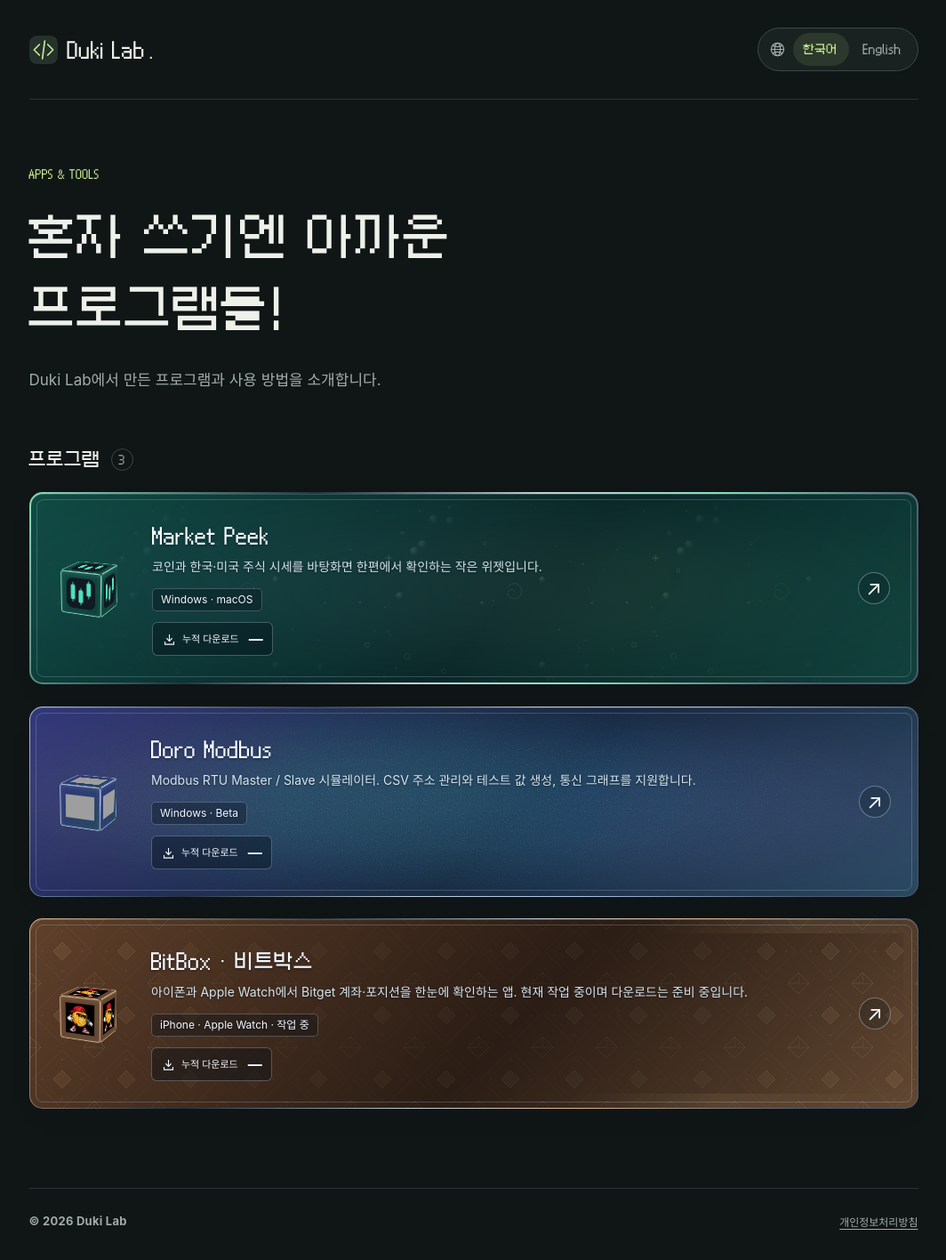
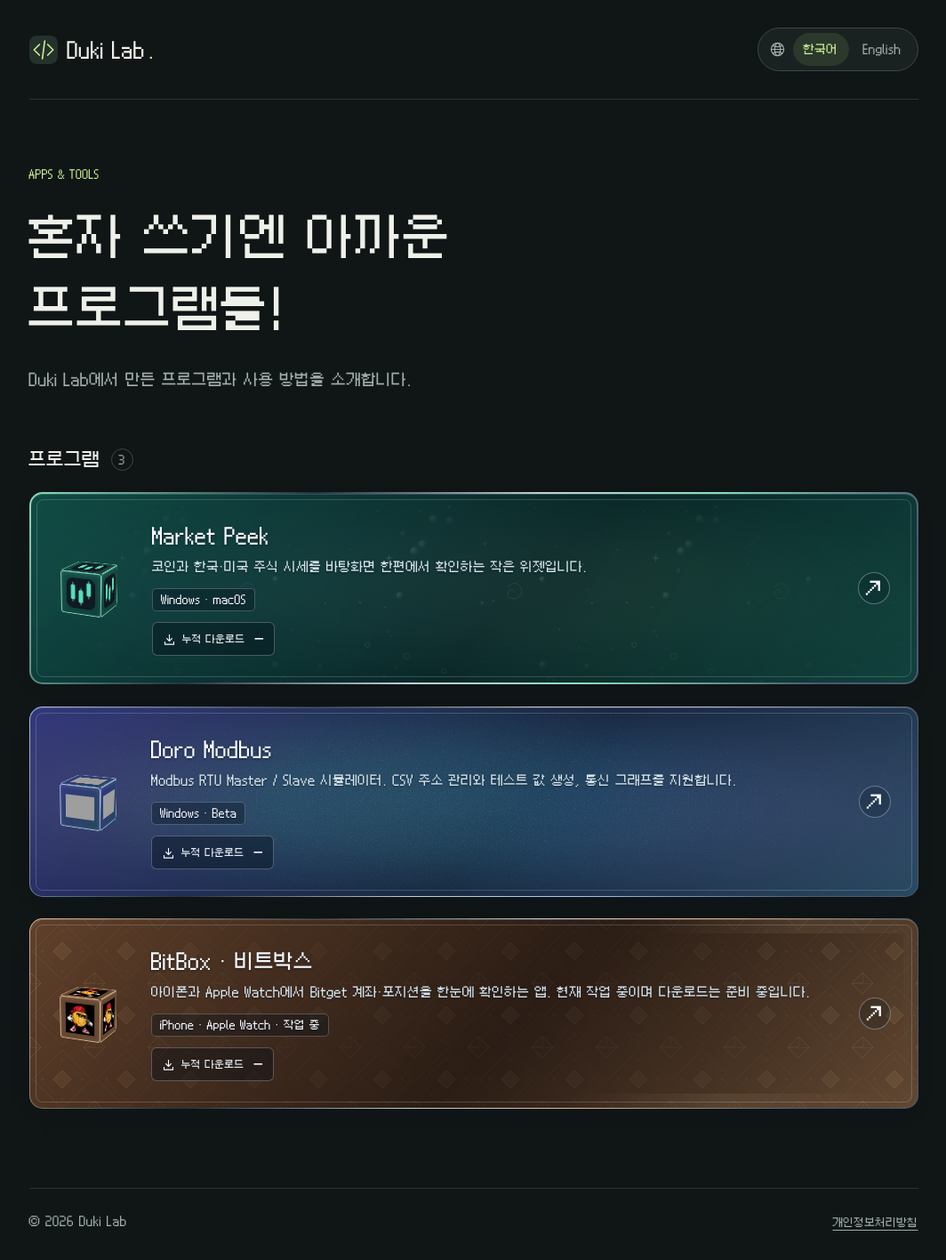
Before and after one commit to Duki-Programming/duki-programming.github.io, a Jekyll site: the page built from index.html, in a window 1280 px wide. Shown: the whole page at 89% size, without its empty margins (100-1164 px from the left). Built offline with Jekyll 4.4.1, drawn with Linux system fonts in a browser that asks for light colours; some web fonts are replaced; grey boxes are pictures that could not be loaded.

Commit message:
Use Galmuri for catalog descriptions and labels

```diff
--- a/_layouts/catalog.html
+++ b/_layouts/catalog.html
@@ -15,7 +15,6 @@
   <link rel="alternate" hreflang="ko" href="{{ page.ko_url | absolute_url }}">
   <link rel="alternate" hreflang="en" href="{{ page.en_url | absolute_url }}">
   <link rel="icon" href="{{ '/assets/brand.svg' | relative_url }}" type="image/svg+xml">
-  <link rel="preload" href="{{ '/assets/fonts/PretendardVariable.woff2' | relative_url }}" as="font" type="font/woff2" crossorigin>
   <link rel="preload" href="{{ '/assets/fonts/Galmuri9.woff2' | relative_url }}" as="font" type="font/woff2" crossorigin>
   <link rel="stylesheet" href="{{ '/assets/css/catalog.css' | relative_url }}">
   <script defer src="{{ '/assets/js/card-tilt.js' | relative_url }}"></script>
--- a/assets/css/catalog.css
+++ b/assets/css/catalog.css
@@ -33,7 +33,8 @@
 .product-about__platform { display: inline-block; margin: 0 0 22px; padding: 7px 12px; border: 1px solid var(--line-strong); border-radius: 6px; color: var(--accent); font-size: 13px; }
 .product-about__link { display: inline-flex; gap: 18px; padding: 15px 22px; border-radius: 7px; background: var(--accent); color: #182214; font-size: 15px; font-weight: 650; }
 .product-about__note { max-width: 650px; margin: 24px 0 0; color: var(--muted); font-size: 14px; line-height: 1.9; }
-/* Pixel lettering for catalog headings and controls; descriptions retain Pretendard. */
+/* Pixel lettering throughout the catalog, including descriptions and labels. */
+.catalog-page { font-family: 'Galmuri9', 'Pretendard Variable', sans-serif; font-synthesis: none; }
 .catalog-page :is(.catalog-brand, .catalog-eyebrow, .catalog-intro h1, .catalog-section-heading h2, .catalog-section-heading > span, .program-link__text > strong, .company-language a, .product-about__link, .program-actions a) {
   font-family: 'Galmuri9', 'Pretendard Variable', sans-serif;
   font-weight: 400;
```
